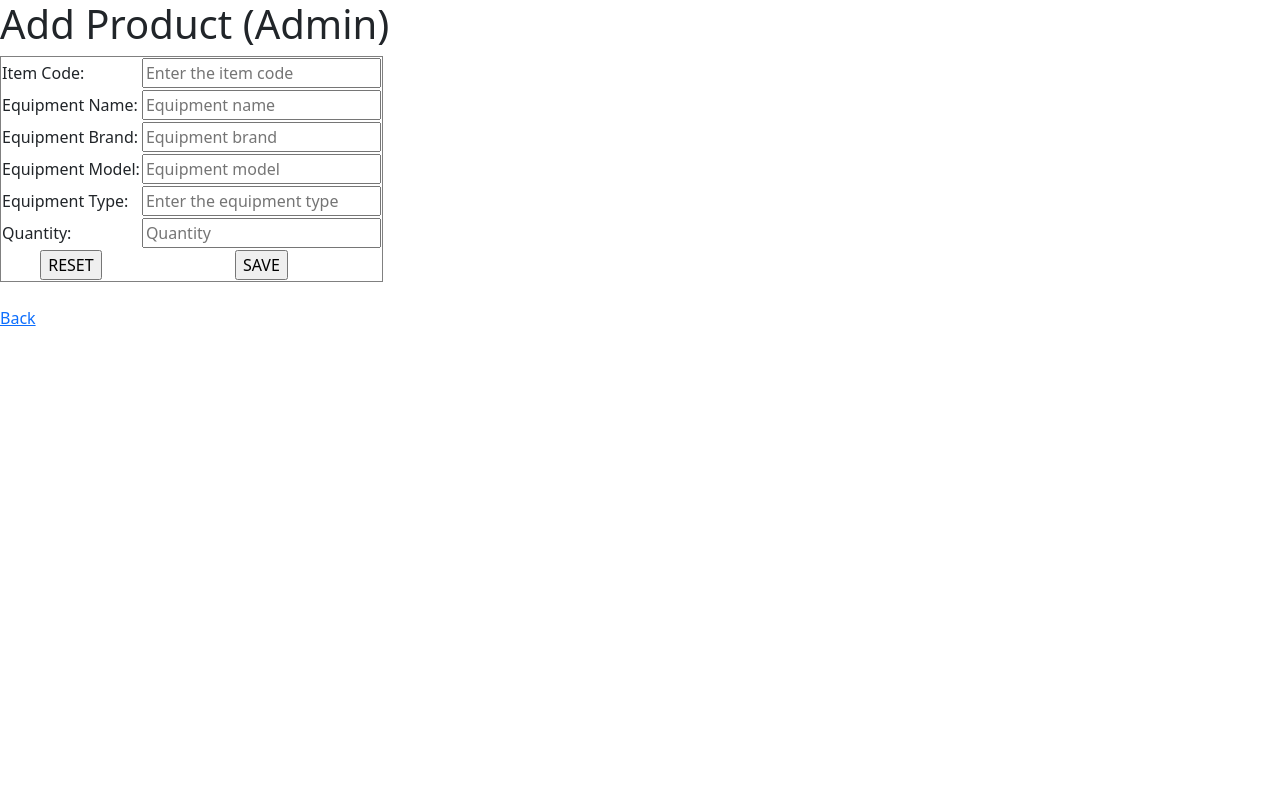
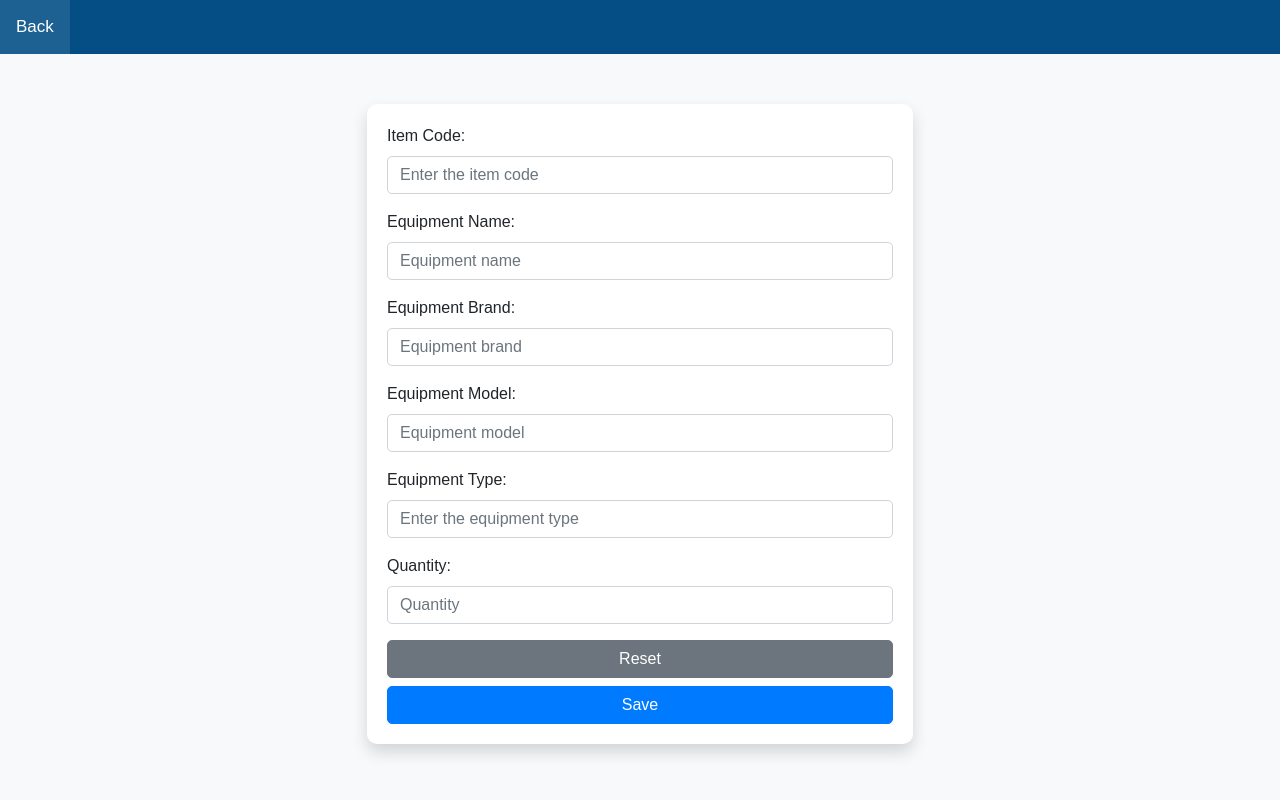
Before and after one commit to Lhester0102/eMonitor, a PHP site: page /add.php in a window 1280 px wide. Run offline with PHP 8.4, Linux system fonts and the light colour scheme.

Commit message:
update design and functions

```diff
--- a/add.php
+++ b/add.php
@@ -24,45 +24,120 @@
 <html>
 	<head>
 		<title> View All Inventory </title>
-	<link href="https://cdn.jsdelivr.net/npm/bootstrap@5.0.2/dist/css/bootstrap.min.css" rel="stylesheet" integrity="sha384-EVSTQN3/azprG1Anm3QDgpJLIm9Nao0Yz1ztcQTwFspd3yD65VohhpuuCOmLASjC" crossorigin="anonymous"></head>
+		<link href="https://cdn.jsdelivr.net/npm/bootstrap@5.0.2/dist/css/bootstrap.min.css" rel="stylesheet" integrity="sha384-EVSTQN3/azprG1Anm3QDgpJLIm9Nao0Yz1ztcQTwFspd3yD65VohhpuuCOmLASjC" crossorigin="anonymous">
+		<style>
+			body {
+            font-family: Arial, sans-serif;
+            background-color: #f8f9fa;
+            margin: 0;
+            padding: 0;
+        }
+
+        .card {
+            border: none;
+            border-radius: 10px;
+            padding: 20px;
+            margin-top: 50px;
+        }
+
+        .card-title {
+            color: #333;
+        }
+
+        .form-control {
+            border-radius: 5px;
+        }
+
+        .btn {
+            border-radius: 5px;
+        }
+
+        .btn-primary {
+            background-color: #007bff;
+            border-color: #007bff;
+        }
+
+        .btn-primary:hover {
+            background-color: #0069d9;
+            border-color: #0062cc;
+        }
+
+        .btn-secondary {
+            background-color: #6c757d;
+            border-color: #6c757d;
+        }
+
+        .btn-secondary:hover {
+            background-color: #5a6268;
+            border-color: #545b62;
+        }
+
+        .sidebar {
+            width: 100%;
+            background-color: #044e85;
+            overflow: hidden;
+        }
+
+        .sidebar a {
+            float: left;
+            display: block;
+            color: white;
+            text-align: center;
+            padding: 14px 16px;
+            text-decoration: none;
+            font-size: 17px;
+        }
+
+        .sidebar a:hover {
+            background-color: #1d6193;
+        }
+		</style>
+	</head>
 		<script src="https://cdn.jsdelivr.net/npm/bootstrap@5.0.2/dist/js/bootstrap.bundle.min.js" integrity="sha384-MrcW6ZMFYlzcLA8Nl+NtUVF0sA7MsXsP1UyJoMp4YLEuNSfAP+JcXn/tWtIaxVXM" crossorigin="anonymous"></script>
 	<body>
-		<h1>Add Product (Admin)</h1>
+		<div class="sidebar">
+			<a href="index.php">Back</a>
+		</div>
 		<form method="post" action="#">
-			<table border="1px">
-				<tr>
-					<td>Item Code:</td>
-					<td><input type="text" name="item_code"  id="item_code"  placeholder="Enter the item code" required></td>
-				</tr>
-				<tr>
-					<td>Equipment Name:</td>
-					<td><input type="text" name="equipment_name"   id="equipment_name"  placeholder="Equipment name" required></td>
-				</tr>
-				<tr>
-					<td>Equipment Brand:</td>
-					<td><input type="text" name="equipment_brand" placeholder="Equipment brand" required></td>
-				</tr>
-				<tr>
-					<td>Equipment Model:</td>
-					<td><input type="text" name="equipment_model" placeholder="Equipment model" required></td>
-				</tr>
-				<tr>
-					<td>Equipment Type:</td>
-					<td><input type="text" name="equipment_type" placeholder="Enter the equipment type" required></td>
-				</tr>
-				<tr>
-					<td>Quantity:</td>
-					<td><input type="number" name="quantity" placeholder="Quantity" required></td>
-				</tr>
-				<tr>
-					<td align="center"><input type="reset" name="btn_reset" value="RESET"></td>
-					<td align="center"><input type="submit" name="btn_submit" value="SAVE"></td>
-				</tr>
-			</table>
+			<div class="container">
+				<div class="row justify-content-center">
+					<div class="col-md-6">
+						<div class="card shadow">
+							<form method="post" action="#">
+								<div class="mb-3">
+									<label for="item_code" class="form-label">Item Code:</label>
+									<input type="text" class="form-control" id="item_code" name="item_code" placeholder="Enter the item code" required>
+								</div>
+								<div class="mb-3">
+									<label for="equipment_name" class="form-label">Equipment Name:</label>
+									<input type="text" class="form-control" id="equipment_name" name="equipment_name" placeholder="Equipment name" required>
+								</div>
+								<div class="mb-3">
+									<label for="equipment_brand" class="form-label">Equipment Brand:</label>
+									<input type="text" class="form-control" id="equipment_brand" name="equipment_brand" placeholder="Equipment brand" required>
+								</div>
+								<div class="mb-3">
+									<label for="equipment_model" class="form-label">Equipment Model:</label>
+									<input type="text" class="form-control" id="equipment_model" name="equipment_model" placeholder="Equipment model" required>
+								</div>
+								<div class="mb-3">
+									<label for="equipment_type" class="form-label">Equipment Type:</label>
+									<input type="text" class="form-control" id="equipment_type" name="equipment_type" placeholder="Enter the equipment type" required>
+								</div>
+								<div class="mb-3">
+									<label for="quantity" class="form-label">Quantity:</label>
+									<input type="number" class="form-control" id="quantity" name="quantity" placeholder="Quantity" required>
+								</div>
+								<div class="d-grid gap-2">
+									<button type="reset" class="btn btn-secondary">Reset</button>
+									<button type="submit" name="btn_submit" class="btn btn-primary">Save</button>
+								</div>
 							</form>
-		<br>
-		<a href="index.php">Back</a>
-
+						</div>
+					</div>
+				</div>
+			</div>
+		</form>
 
 		<script>
 				document.addEventListener('DOMContentLoaded', function() {
@@ -104,7 +179,5 @@
 			}
 
 		</script>
-
-
 	</body>
 </html>
```
Also changed, not shown: admin-dashboard.php (+1 -6 lines), index.php (+33 -0 lines), login2.php (added, +81 -0 lines). Lines whose indentation alone changed are shown as unchanged.
